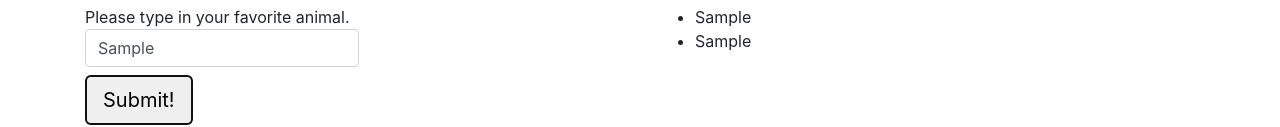
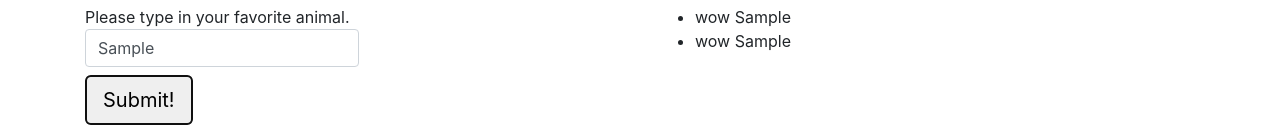
Before and after one commit to a-shevlin/favorite-things-array, a plain HTML site: page index.html in a window 1280 px wide. Both pictures are taken after typing "Sample", "Sample" into the empty fields and a click on the button "Submit!". Shown: the part 281-408 px from the top of the page. Drawn offline with Linux system fonts and the light colour scheme.

```diff
--- a/js/scripts.js
+++ b/js/scripts.js
@@ -4,10 +4,12 @@
     const number = $("input#number").val();
     const animal = $("input#animal").val();
     const numberArray = [number, animal];
+    const numberSlice = numberArray.slice(0,1);
+
     const listArray = document.getElementById("array");
     numberArray.forEach((item)=>{
       let li = document.createElement("li");
-      li.innerText = item;
+      li.innerText = "wow " + item;
       listArray.appendChild(li);
 
     });
```
Also changed, not shown: index.html (+0 -1 lines), 2 other files.
